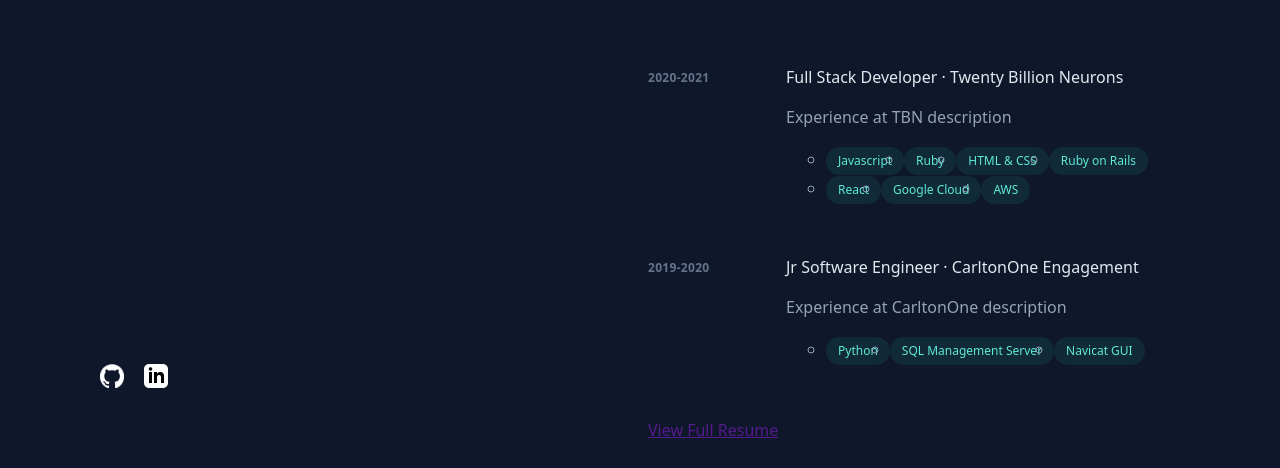
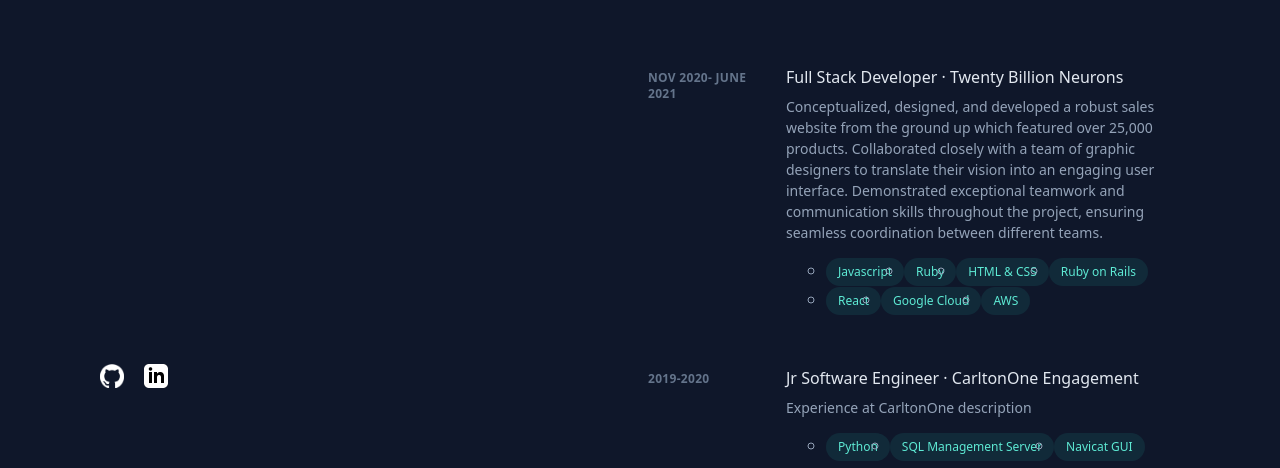
Before and after one commit to JashanB/Portfolio-V2, a React (Create React App) app: page / in a window 1280 px wide. Shown: the part 300-768 px from the top of the page. Built offline with nearby package versions, Linux system fonts and the light colour scheme.

Commit message:
sty,ling list items

```diff
--- a/src/components/app/App.css
+++ b/src/components/app/App.css
@@ -262,9 +262,16 @@
   color: rgba(226, 232, 240);
   line-height: 1.375;
   font-weight: 500;
-margin: 0;
-font-size: inherit;
+  margin: 0;
+  font-size: inherit;
 
+}
+
+.list-item-main p {
+  line-height: 1.5;
+  font-size: .875rem;
+  margin-top: 0.5rem;
+  color: rgb(148 163 184);
 }
 
 .tech-stack-flex-box {
--- a/src/components/app/App.js
+++ b/src/components/app/App.js
@@ -75,10 +75,12 @@ function App() {
                     <div className='list-item-grid'>
                       {/*Around list item, greater than dimensions, show on hover, hide on <1024px*/}
                       <div className={smallScreen ? "absolute-inset-experience-visible" : "absolute-inset-experience-hidden"}></div>
-                      <header className='date-list-item'>2020-2021</header>
+                      <header className='date-list-item'>Nov 2020- June 2021</header>
                       <div className='list-item-main'>
                         <h3 className='list-item-header'><span>Full Stack Developer &#183; Twenty Billion Neurons</span></h3>
-                        <p>Experience at TBN description</p>
+                        <p>Conceptualized, designed, and developed a robust sales website from the ground up which featured over 25,000 products.
+Collaborated closely with a team of graphic designers to translate their vision into an engaging user interface.
+Demonstrated exceptional teamwork and communication skills throughout the project, ensuring seamless coordination between different teams.</p>
                         <ul className='tech-stack-flex-box'>
                           <li className='tech-item'><div className="tech-item-div">Javascript</div></li>
                           <li className='tech-item'><div className="tech-item-div">Ruby</div></li>
```
